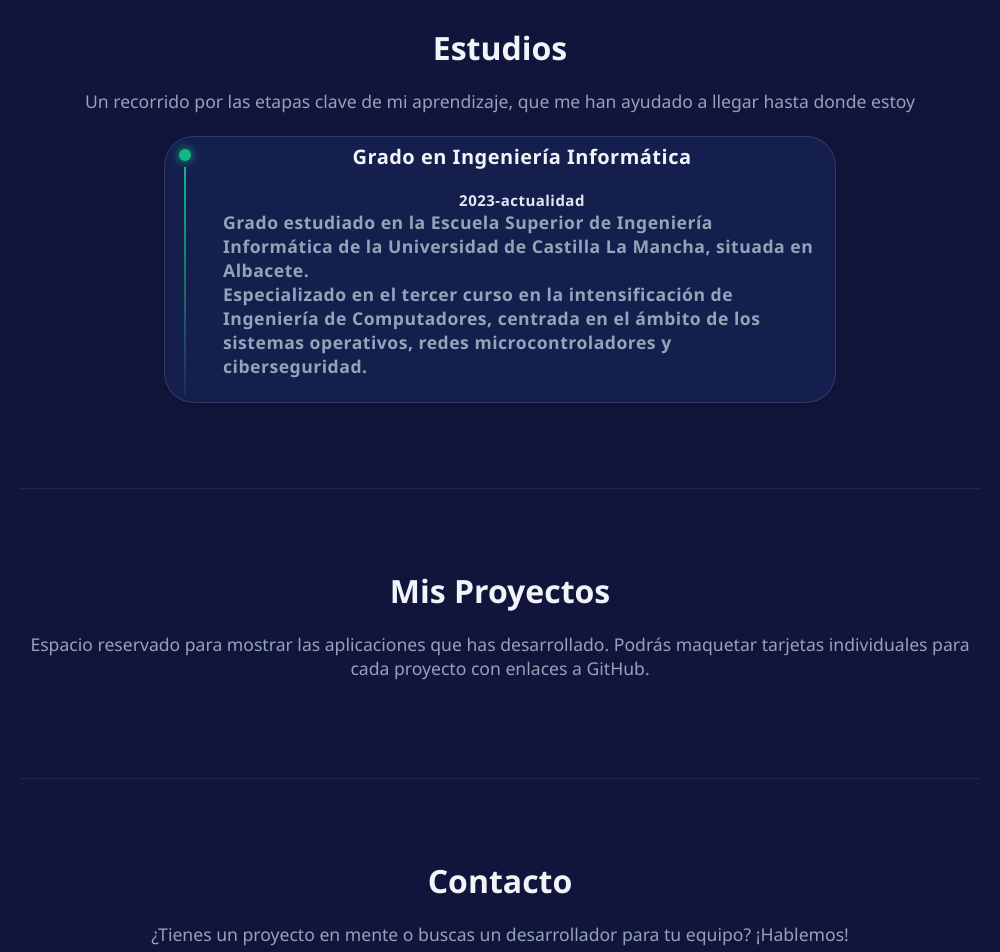
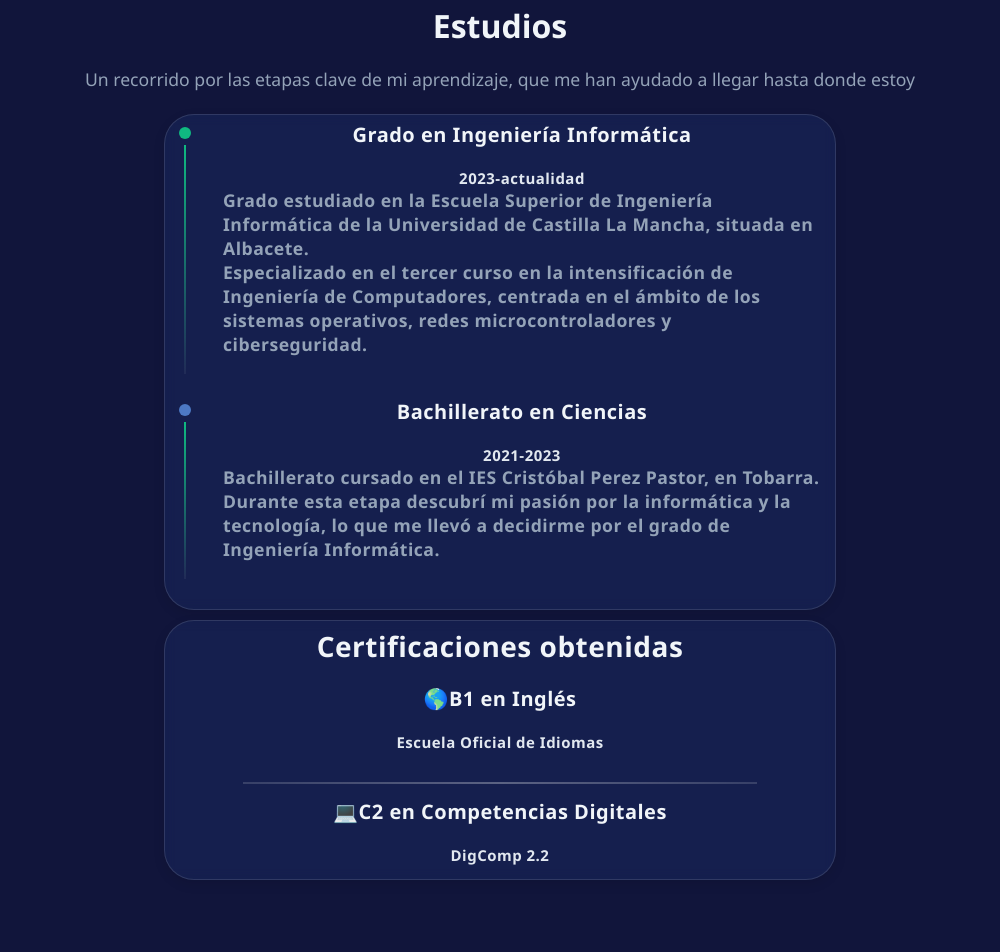
Before and after one commit to Jesusteve/portfolio, an Angular app: page / in a window 1280 px wide. Shown: the part 1420-2372 px from the top of the page, without its empty margins (140-1140 px from the left). Built offline with nearby package versions, Linux system fonts and the light colour scheme.

Commit message:
certificaciones y exp

```diff
--- a/src/app/app.css
+++ b/src/app/app.css
@@ -222,13 +222,13 @@
   border-radius: 50px;
   font-size: 0.9rem;
   font-weight: 500;
-  cursor: default;
 }
 
 
 .exp-item {
   display: flex;
   gap: 2rem;
+  margin-bottom: 1.5rem;
 }
 
 
@@ -241,9 +241,7 @@
 .timeline-dot {
   width: 12px;
   height: 12px;
-  background-color: #10b981;
   border-radius: 50%;
-  box-shadow: 0 0 10px #10b981; /* Efecto de brillo */
   margin-top: 6px; /* Lo baja un pelín para alinearlo con el primer título */
   z-index: 2;
 }
--- a/src/app/app.html
+++ b/src/app/app.html
@@ -1,4 +1,4 @@
-<<header class="navbar">
+<header class="navbar">
   <div class="nav-container">
     <a href="#inicio" class="nav-logo">Jesús Tercero Vergara</a>
     <nav class="nav-menu">
@@ -101,26 +101,51 @@
      <div class="category-tag" style="background-color: rgba(59, 130, 246, 0.1); width: 70%">
        <div class="exp-item">
          <div class="timeline">
-           <span class="timeline-dot"></span>
+           <span class="timeline-dot" style="background-color: #10b981"></span>
            <span class="timeline-line"></span>
          </div>
          <div class="exp-content">
            <h2 style="font-size:20px">Grado en Ingeniería Informática</h2>
            <h3>2023-actualidad</h3>
-           <p style="text-align: left">Grado estudiado en la Escuela Superior de Ingeniería Informática de la Universidad de Castilla La Mancha, situada en Albacete.
+           <p style="text-align: left">
+             Grado estudiado en la Escuela Superior de Ingeniería Informática de la Universidad de Castilla La Mancha, situada en Albacete.
              <br /> Especializado en el tercer curso en la intensificación de Ingeniería de Computadores, centrada en el ámbito de los sistemas operativos, redes
-           microcontroladores y ciberseguridad.</p>
+             microcontroladores y ciberseguridad.
+           </p>
          </div>
        </div>
        <div class="exp-item">
          <div class="timeline">
-
+           <span class="timeline-dot" style="background-color: #4d79c4"></span>
+           <span class="timeline-line"></span>
          </div>
          <div class="exp-content">
-
+           <h2 style="font-size:20px">Bachillerato en Ciencias</h2>
+           <h3>2021-2023</h3>
+           <p style="text-align: left">
+             Bachillerato cursado en el IES Cristóbal Perez Pastor, en Tobarra.
+             Durante esta etapa descubrí mi pasión por la informática y la tecnología, lo que me llevó a decidirme por el grado de Ingeniería Informática.
+           </p>
          </div>
        </div>
      </div>
+     <div class="category-tag" style="background-color: rgba(59, 130, 246, 0.1); width: 70%">
+       <h2 style="font-size:28px">Certificaciones obtenidas</h2>
+       <div class="exp-item">
+         <div class="exp-content">
+           <h2 style="font-size:20px">🌎B1 en Inglés</h2>
+           <h3>Escuela Oficial de Idiomas</h3>
+         </div>
+       </div>
+       <hr class="divisoria"/>
+       <div class="exp-item" style="margin-block:0.5rem">
+         <div class="exp-content">
+           <h2 style="font-size:20px">💻C2 en Competencias Digitales</h2>
+           <h3>DigComp 2.2</h3>
+         </div>
+       </div>
+     </div>
+
    </section>
 
    <section id="proyectos" class="content-section">
--- a/src/styles.css
+++ b/src/styles.css
@@ -47,3 +47,11 @@ html, body {
 p{
     margin-bottom: 18px;
 }
+
+.divisoria {
+  border: none;
+  height: 1.5px;
+  width: 80%; /* No ocupa todo el ancho para que sea más elegante */
+  background: linear-gradient( to right, rgba(255, 255, 255, 0.15) 0%, rgba(255, 255, 255, 0.3) 50%, rgba(255, 255, 255, 0.15) 100% );
+  margin: 0.4rem 0;
+}
```
